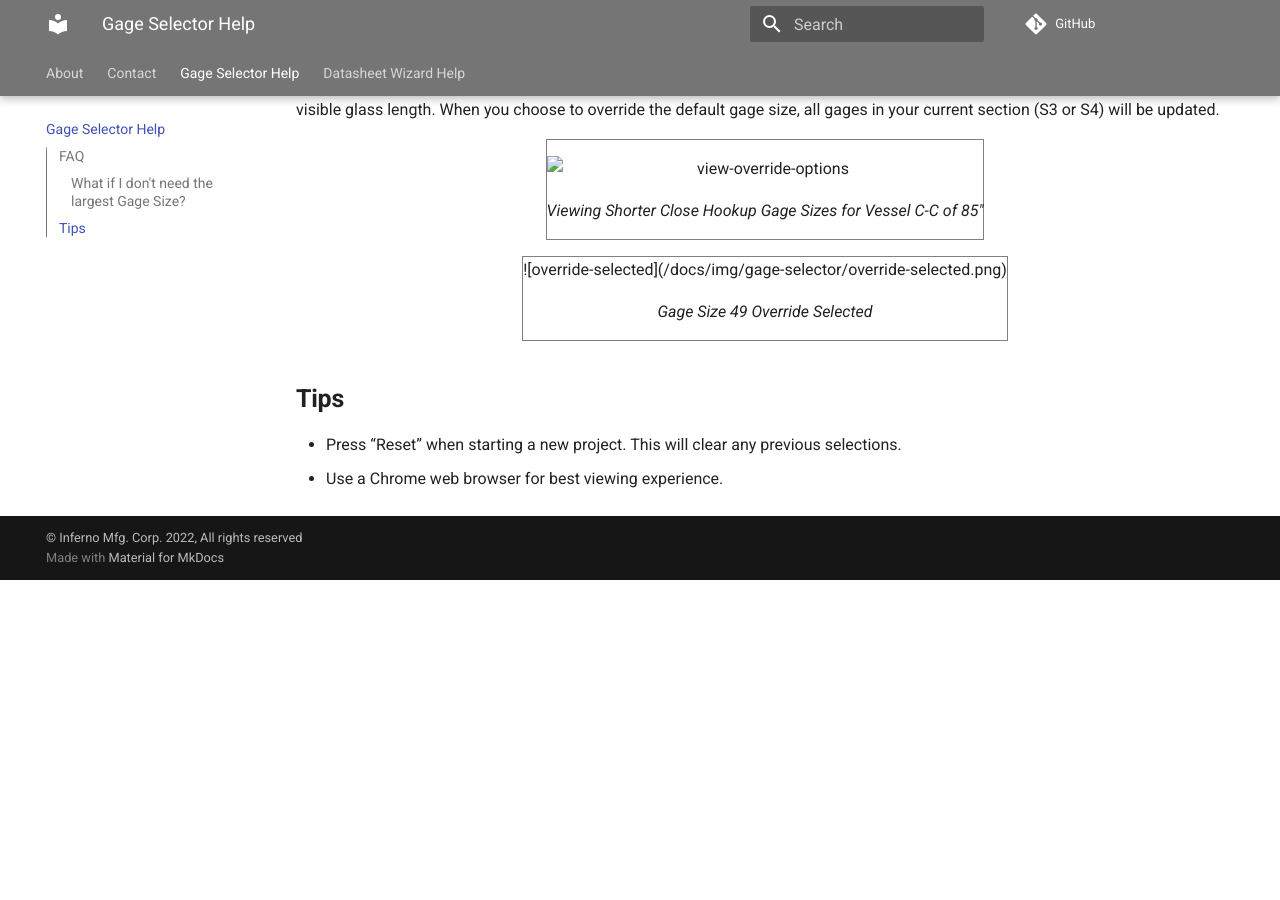
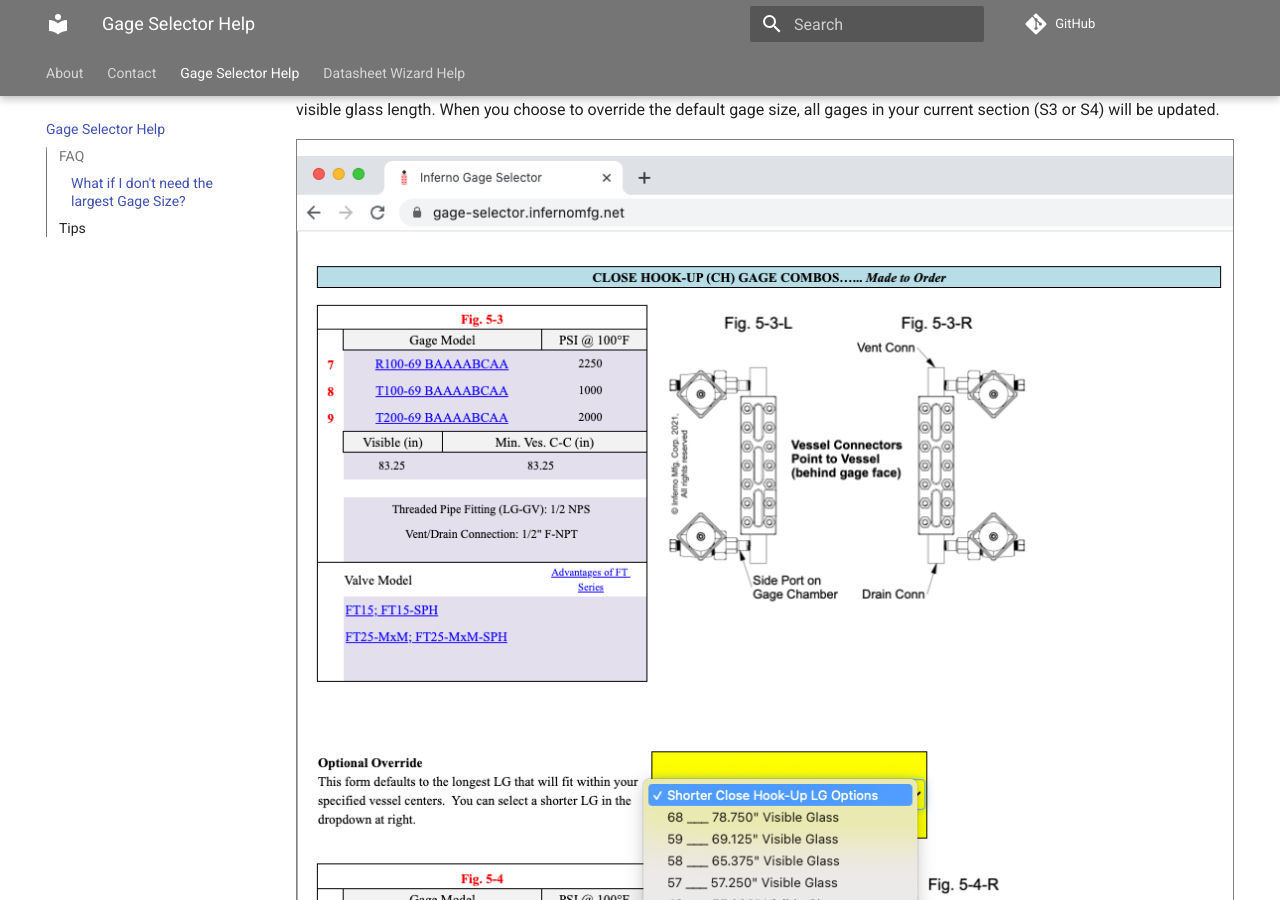
Before and after one commit to InfernoMfg/help-docs, an MkDocs documentation site: the page built from docs/gage-selector.md, in a window 1280 px wide and 900 px high, scrolled down 320 px. Built offline with MkDocs 1.6.1 and Material for MkDocs 9.7.7, drawn with Linux system fonts in a browser that asks for light colours; comment, search, counter and statistics services are not loaded; before the commit the page ends 900 px from its top, so only the background shows below that.

Commit message:
fixed image links

```diff
--- a/docs/gage-selector.md
+++ b/docs/gage-selector.md
@@ -6,12 +6,12 @@
 You should see a dropdown box labeled "Optional Override".  Each option displays a shorter gage size along with that gage size's visible glass length.  When you choose to override the default gage size, all gages in your current section (S3 or S4) will be updated.
 
 <figure markdown style="border: 1px solid grey;">
- ![view-override-options](/docs/img/gage-selector/view-override-options.png)
+ ![view-override-options](/help-docs/img/gage-selector/view-override-options.png)
  <figcaption>Viewing Shorter Close Hookup Gage Sizes for Vessel C-C of 85"</figcaption>
  </figure>
 
- <figure markdown style="border: 1px solid grey;">
- ![override-selected](/docs/img/gage-selector/override-selected.png)
+<figure markdown style="border: 1px solid grey;">
+ ![override-selected](/help-docs/img/gage-selector/override-selected.png)
  <figcaption>Gage Size 49 Override Selected</figcaption>
  </figure>
 
```
